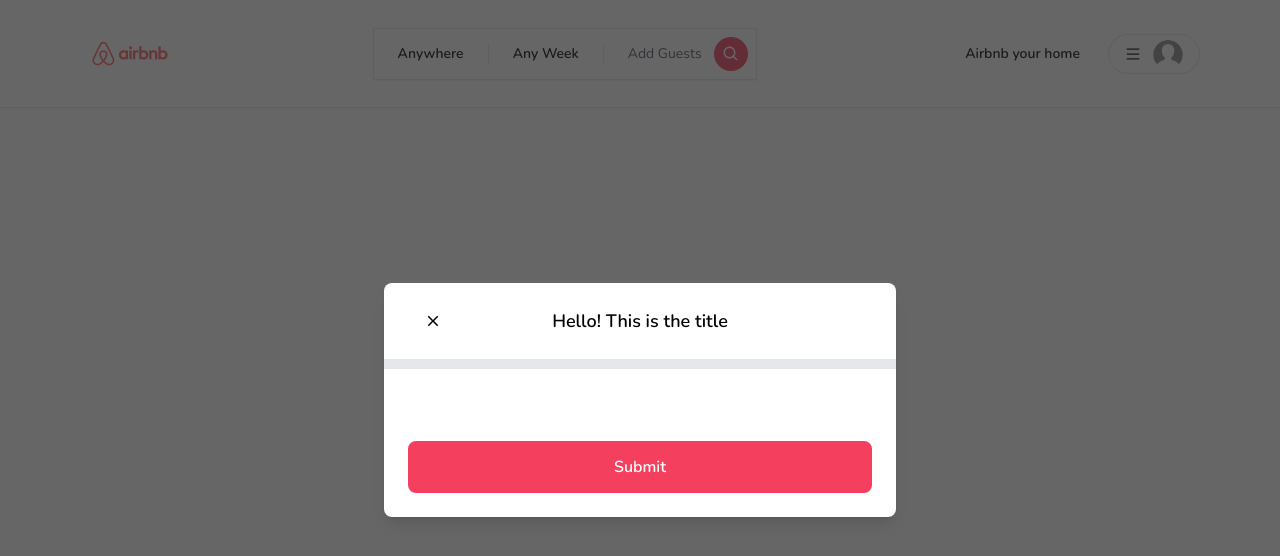
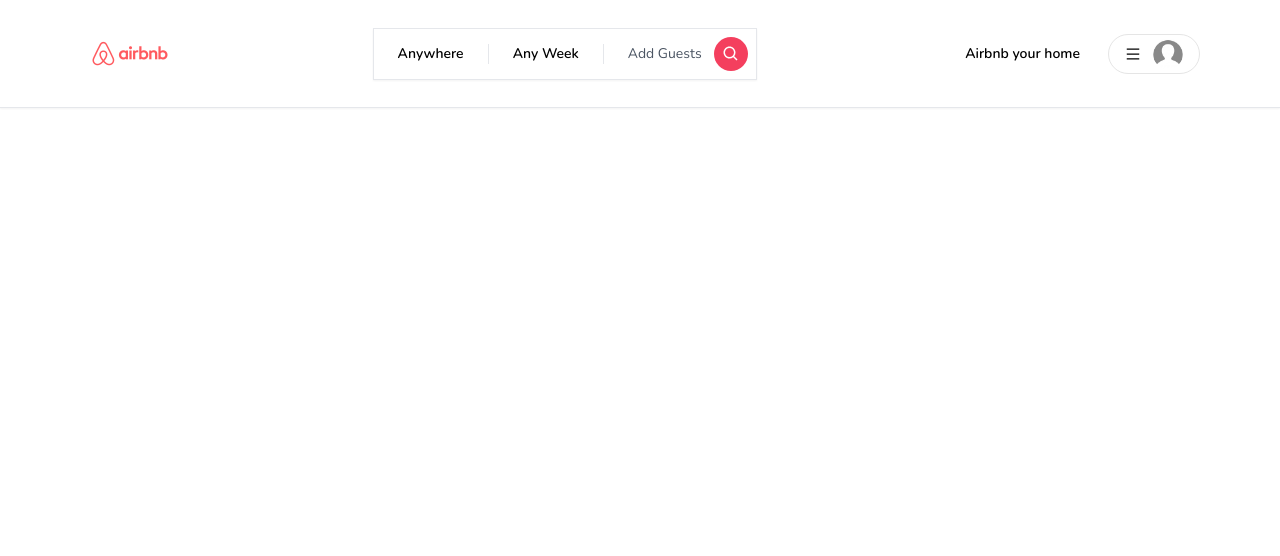
Before and after one commit to kemal-rov/airbnb-clone, a Next.js app in the folder airbnb-clone/: page / in a window 1280 px wide. Shown: the top 556 px of the page. Built offline with nearby package versions, Linux system fonts and the light colour scheme.

Commit message:
use axios and react hook form

```diff
--- a/airbnb-clone/package.json
+++ b/airbnb-clone/package.json
@@ -10,10 +10,13 @@
   },
   "dependencies": {
     "autoprefixer": "^10.4.19",
+    "axios": "^1.6.8",
     "next": "14.2.1",
     "react": "^18",
     "react-dom": "^18",
-    "react-icons": "^5.1.0"
+    "react-hook-form": "^7.51.3",
+    "react-icons": "^5.1.0",
+    "zustand": "^4.5.2"
   },
   "devDependencies": {
     "@types/node": "^20",
--- /dev/null
+++ b/airbnb-clone/src/app/components/modals/RegisterModal.tsx
@@ -0,0 +1,21 @@
+'use client';
+
+import axios from 'axios';
+import { AiFillGithub } from 'react-icons/ai';
+import { FcGoogle } from 'react-icons/fc';
+import { useCallback, useState } from 'react';
+import {
+    FieldValues,
+    SubmitHandler,
+    useForm
+} from 'react-hook-form';
+
+import useRegisterModal from '@/app/hooks/useRegisterModal';
+
+const RegisterModal = () => {
+    return (
+        <div></div>
+    );
+}
+
+export default RegisterModal;
--- /dev/null
+++ b/airbnb-clone/src/app/hooks/useRegisterModal.ts
@@ -0,0 +1,15 @@
+import { create } from 'zustand';
+
+interface RegisterModalStore {
+    isOpen: boolean;
+    onOpen: () => void;
+    onClose: () => void;
+}
+
+const useRegisterModal = create<RegisterModalStore>((set) => ({
+isOpen: false,
+onOpen: () => set({isOpen: true}),
+onClose: () => set({isOpen: false}),
+}));
+
+export default useRegisterModal;
--- a/airbnb-clone/src/app/layout.tsx
+++ b/airbnb-clone/src/app/layout.tsx
@@ -1,6 +1,6 @@
 import { Nunito } from 'next/font/google';
 import Navbar from './components/navbar/Navbar';
-import Modal from './components/modals/Modal'
+import RegisterModal from './components/modals/RegisterModal';
 import ClientOnly from './components/ClientOnly';
 import type { Metadata } from "next";
 import "./globals.css";
@@ -24,7 +24,7 @@ export default function RootLayout({
     <html lang="en">
       <body className={font.className}>
         <ClientOnly>
-          <Modal actionLabel="Submit" title="Hello! This is the title" isOpen />
+          <RegisterModal />
           <Navbar />
         </ClientOnly>
         {children}</body>
```
Also changed, not shown: 1 other file (tests, documents, lock files or other folders).
